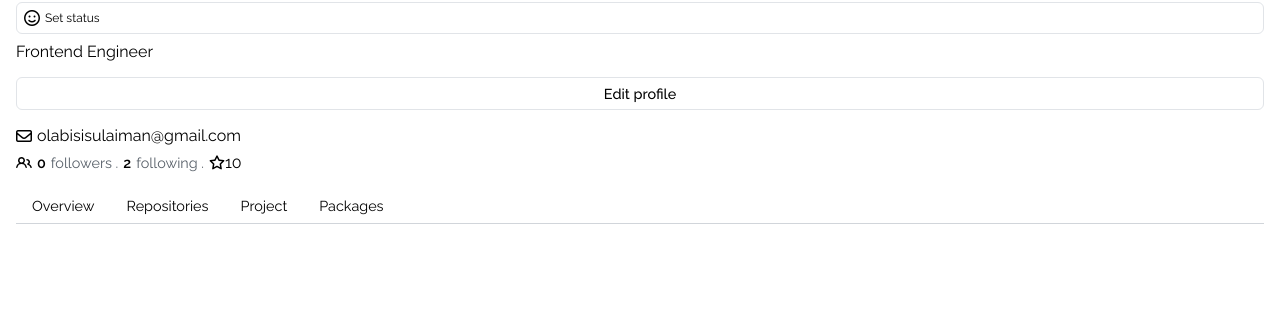
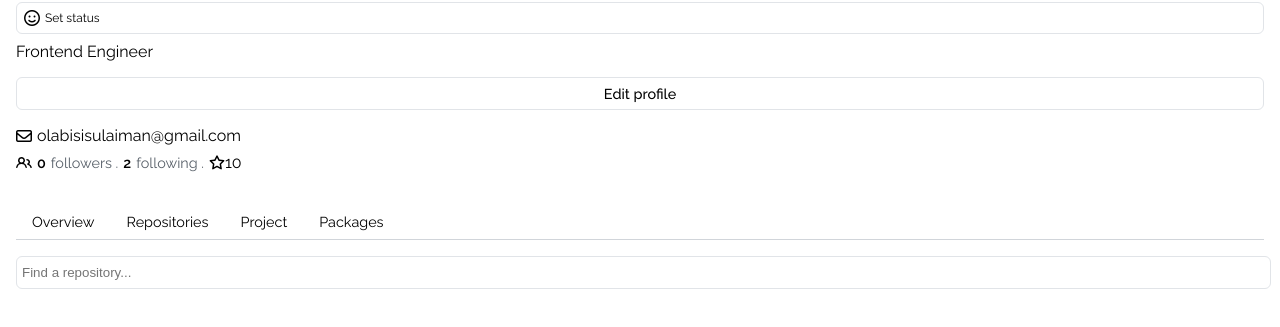
Before and after one commit to horlabyc/githubprofile_bycoinschallenge, a plain HTML site: page index.html in a window 1280 px wide. Shown: the part 267-594 px from the top of the page. Drawn offline with Linux system fonts and the light colour scheme.

Commit message:
repo actions WIP

```diff
--- a/index.html
+++ b/index.html
@@ -97,6 +97,18 @@
           </li>
         </ul>
       </nav>
+      <div class="repo-actions">
+        <div class="search">
+          <form id="search-repo-form">
+            <label for="search-repo">
+              <input type="text" id="search-repo" placeholder="Find a repository...">
+            </label>
+          </form>
+        </div>
+        <div class="filter">
+
+        </div>
+      </div>
     </section>
   </main>
 
--- a/styles.scss
+++ b/styles.scss
@@ -97,6 +97,7 @@ header {
 main {
   .user-profile {
     padding: 0.5rem 1rem;
+    margin-bottom: 24px!important;
     .meta {
       grid-template-columns: 1fr 4fr;
       grid-gap: 10px;
@@ -164,11 +165,11 @@ main {
   }
 
   .content {
+    padding: 0.5rem 1rem;
     nav {
       ul {
         list-style: none;
         display: flex;
-        margin: 1rem;
         padding-bottom: 0.5rem;
         border-bottom: 1px solid #d1d5da;
         overflow-x: scroll;
@@ -180,5 +181,25 @@ main {
         }
       }
     }
+    .repo-actions {
+      padding-top: 16px!important;
+      padding-bottom: 16px!important;
+      .search {
+        #search-repo-form {
+          label {
+            color: #000000;
+            input {
+              width: 100%;
+              color: inherit;
+              background: none;
+              border-radius: 6px;
+              padding: 8px 0px 8px 5px;
+              outline: none;
+              border: 1px solid #e1e4e8;
+            }
+          }
+        }
+      }
+    }
   }
 }
```
Also changed, not shown: css/style.css, 1 other file.
